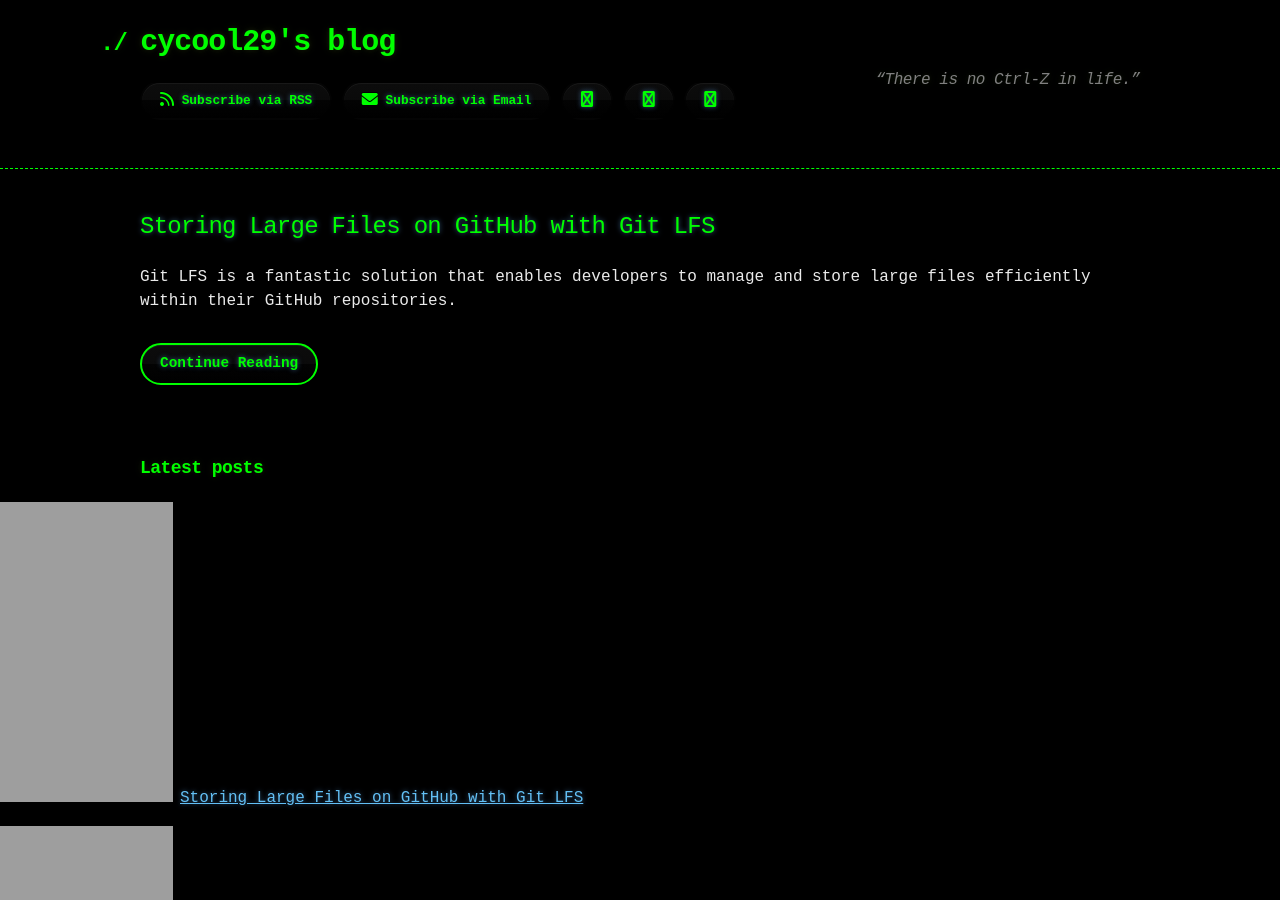
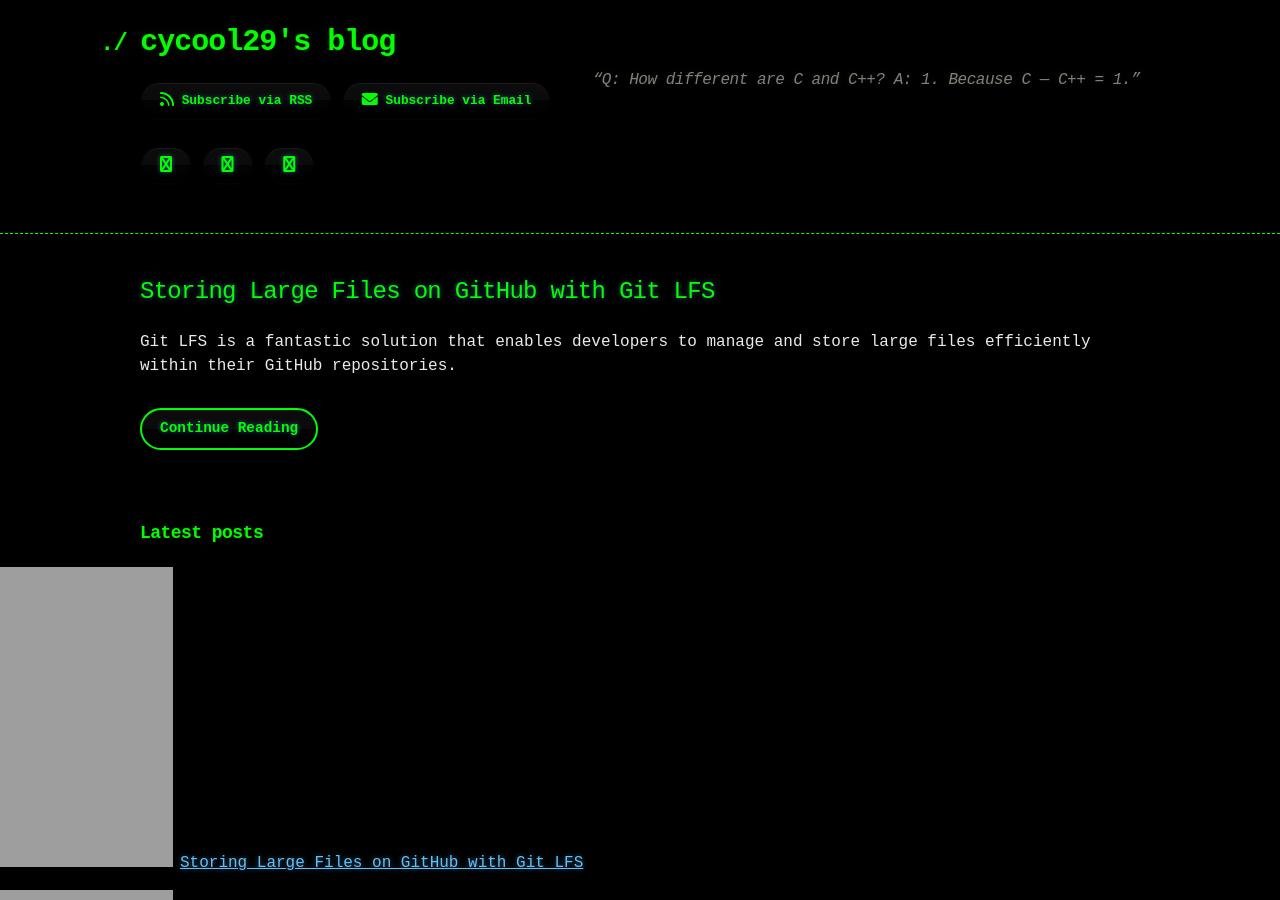
Before and after one commit to cycool29/cycool29.github.io, a Jekyll site: the page built from index.md, in a window 1280 px wide and 900 px high. Built offline with Jekyll 4.4.1, drawn with Linux system fonts in a browser that asks for light colours; a style sheet for code colours, icons or effects is not loaded.

Commit message:
Update quotes

```diff
--- a/_config.yml
+++ b/_config.yml
@@ -1,5 +1,5 @@
 title: cycool29's blog
-description: "“There is no Ctrl-Z in life.” "
+description: "“Q: How different are C and C++? A: 1. Because C — C++ = 1.” "
 bio: A high school student. Intermediate in Python, Git, Bash. Learning JavaScript. He/Him. "
 author: cycool29
 url: https://cycool29.github.io
```
